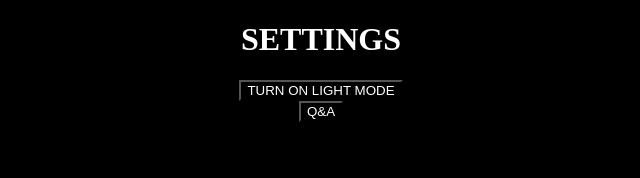
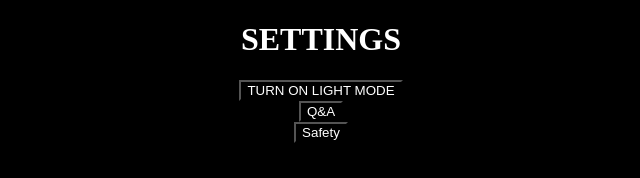
Before and after one commit to preetham243/SETTINGS, a plain HTML site: page index.html in a window 1280 px wide. Shown: the full height of the page, 319-959 px from the left. Drawn offline with Linux system fonts and the light colour scheme.

Commit message:
Add Safety button to settings page

```diff
--- a/index.html
+++ b/index.html
@@ -6,5 +6,6 @@
   <center><h1 style="color:white;">SETTINGS</h1></center>
   <center><button style="background-color:black; color:white" onclick="document.location=''">TURN ON LIGHT MODE</button></center>
   <center><button style="background-color:black; color:white" onclick="document.location=''">Q&A</button></center>
+  <center><button style="background-color:black; color:white" onclick="document.location=''">Safety</button></center>
 </body>
 </html>
```
